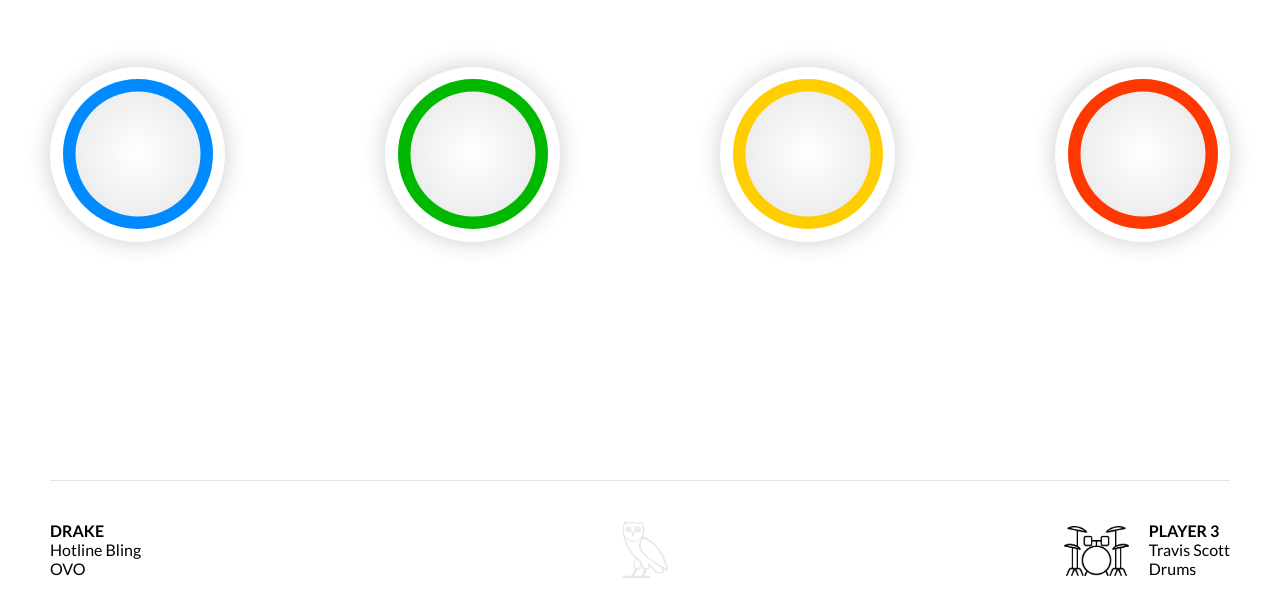
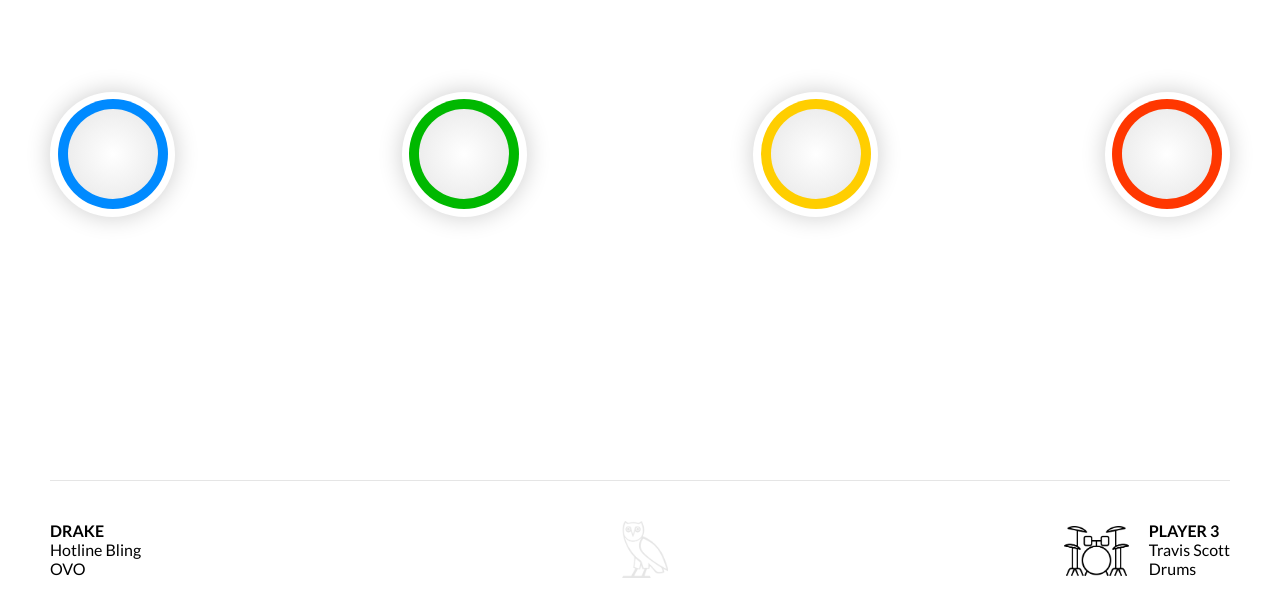
Before and after one commit to g-main/crescendo, a website built with webpack: page app/user/index.html in a window 1280 px wide. Shown: the part 197-800 px from the top of the page. Built offline with nearby package versions, Linux system fonts and the light colour scheme; no server answers.

Commit message:
Made client page non-zoomable. Fast button taps no longer get lost

```diff
--- a/app/assets/css/user.css
+++ b/app/assets/css/user.css
@@ -34,12 +34,12 @@ div {
 
 .button {
     background-color: #FFF;
-    border-radius: 175px;
+    border-radius: 125px;
     box-shadow: 0px 0px 25px 0px rgba(0,0,0,0.2);
-    height: 175px;
+    height: 125px;
     position: relative;
     transition: box-shadow 0.3s ease;
-    width: 175px;
+    width: 125px;
 }
 
 .button:active {
@@ -48,24 +48,24 @@ div {
 
 .button-color-ring {
     background-color: #008aff;
-    border-radius: 150px;
-    height: 150px;
+    border-radius: 110px;
+    height: 110px;
     left: 50%;
     position: absolute;
     top: 50%;
     transform: translateX(-50%) translateY(-50%);
-    width: 150px;
+    width: 110px;
 }
 
 .button-inner {
     background: -webkit-radial-gradient(center, ellipse cover, #ffffff 0%,#e6e6e6 100%);
-    border-radius: 125px;
-    height: 125px;
+    border-radius: 90px;
+    height: 90px;
     left: 50%;
     position: absolute;
     top: 50%;
     transform: translateX(-50%) translateY(-50%);
-    width: 125px;
+    width: 90px;
 }
 
 .ring-blue {
--- a/app/user/index.html
+++ b/app/user/index.html
@@ -2,6 +2,7 @@
 <html lang="en">
   <head>
     <meta charset="UTF-8">
+    <meta name="viewport" content="width=device-width, initial-scale=0.8, maximum-scale=0.8, user-scalable=0"/>
     <title>Crescendo</title>
     <link rel="stylesheet" type="text/css" href="/assets/css/user.css">
     <link href="https://fonts.googleapis.com/css?family=Lato:400,700,900" rel="stylesheet">
```
